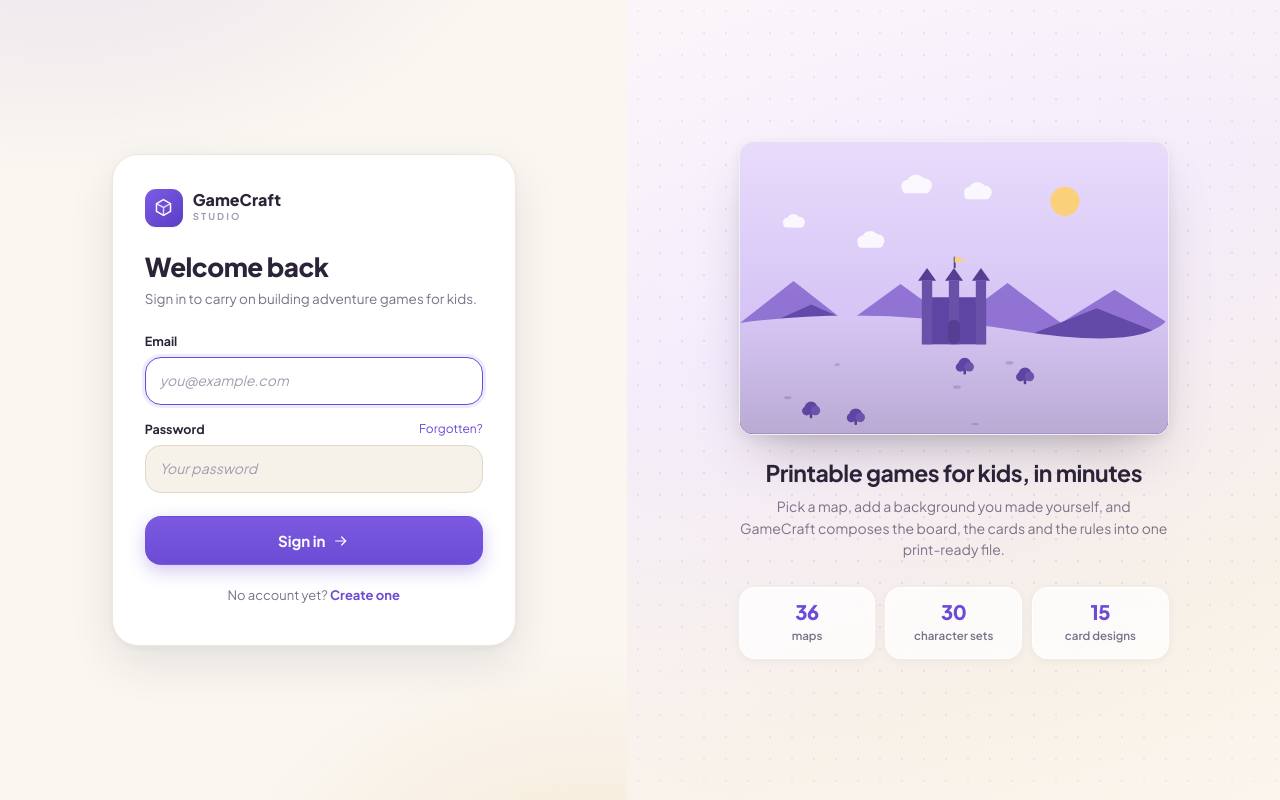
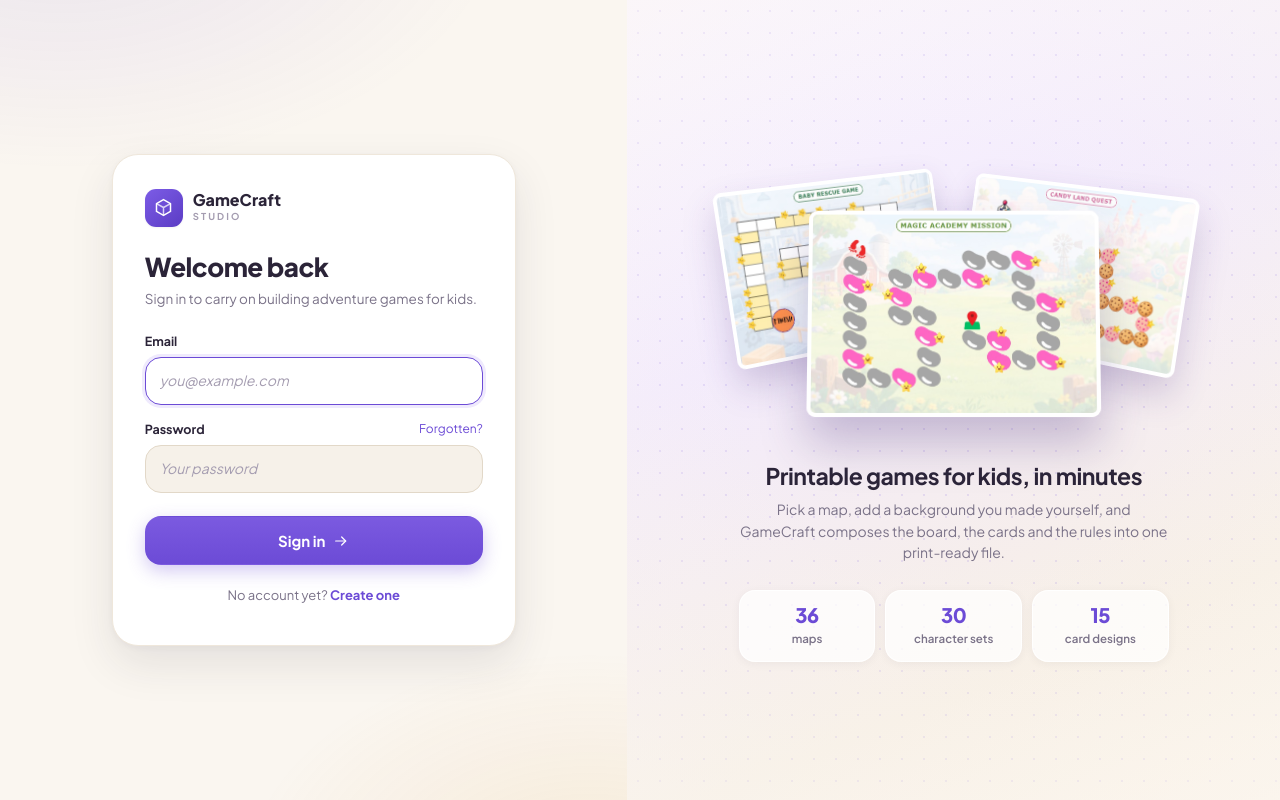
Before and after one commit to dzudzu0405/gamecraftstudio, a PHP site: page /gamecraft/login in a window 1280 px wide. Run offline with PHP 8.4, Linux system fonts and the light colour scheme; data that the repository does not hold is empty.

Commit message:
Three boards fanned in 3D on the sign-in page
The panel was Art::scene('magic') - the drawn purple hillside with a castle -
next to a line promising printable games for kids in minutes. It is three
finished boards now, fanned: Baby Rescue behind on the left, Candy Land behind
on the right, Magic Academy forward in the middle.

The depth is real rather than painted. A perspective on the container and a
rotateY on the two outer sheets, so their far edges actually recede; the front
one comes forward and tips back a few degrees on rotateX. Compositing the same
effect into a flat image would have meant fixing the size now and re-exporting
every time one of the boards changed. Each sheet gets a white edge, a rounded
corner and a shadow underneath, because what the studio makes is a printed
sheet and that is what these should look like.

The fan is about 119% as wide as the box it sits in, which is the number that
decides whether this works: the panel is hidden below 860px, and at 900px the
sheets clear its edges by 18 and 15 pixels. Measured, not guessed - the first
pass spread them 52% and left 10 and 6.

dashboard-hero.jpg was the same file as one of these, so it becomes
board-candy-land.jpg and the dashboard points at that. Art's import leaves
login.php with its last use.

Co-Authored-By: Claude Opus 5 <noreply@anthropic.com>

```diff
--- a/app/Views/auth/login.php
+++ b/app/Views/auth/login.php
@@ -4,7 +4,6 @@ use App\Core\Flash;
 use App\Core\Helper as H;
 use App\Core\Icon;
 use App\Core\Url;
-use App\Services\Art;
 use App\Services\GoogleAuth;
 
 $errors = Flash::errors();
@@ -90,7 +89,18 @@ $googleOn = GoogleAuth::isEnabled();
 
     <div class="auth__art">
         <div class="auth__art-inner">
-            <?= Art::scene('magic', 'login-art', 440, 300) ?>
+            <?php /* Three finished boards, fanned. The page is selling what the
+                     studio makes, and what it makes is a printed sheet - so they
+                     are drawn as sheets, with a white edge and a shadow under
+                     them, rather than as pictures in a frame. */ ?>
+            <div class="board-fan" aria-hidden="true">
+                <img class="board-fan__sheet board-fan__sheet--left"
+                     src="<?= Url::asset('img/board-baby-rescue.jpg') ?>" alt="">
+                <img class="board-fan__sheet board-fan__sheet--right"
+                     src="<?= Url::asset('img/board-candy-land.jpg') ?>" alt="">
+                <img class="board-fan__sheet board-fan__sheet--front"
+                     src="<?= Url::asset('img/board-magic-academy.jpg') ?>" alt="">
+            </div>
 
             <h2 class="mt-3" style="font-size:23px">Printable games for kids, in minutes</h2>
             <p class="muted mt-1">
--- a/app/Views/dashboard/index.php
+++ b/app/Views/dashboard/index.php
@@ -51,7 +51,7 @@ $steps = [
              kids; this is one, so it makes the claim better than a hillside
              with a castle on it did. */ ?>
     <div class="hero__art" aria-hidden="true">
-        <img src="<?= Url::asset('img/dashboard-hero.jpg') ?>" alt=""
+        <img src="<?= Url::asset('img/board-candy-land.jpg') ?>" alt=""
              width="1010" height="713">
     </div>
 </section>
--- a/app/bootstrap.php
+++ b/app/bootstrap.php
@@ -5,7 +5,7 @@
  */
 
 define('GC_ROOT', dirname(__DIR__));
-define('GC_VERSION', '1.2.5');
+define('GC_VERSION', '1.2.6');
 
 // --- Namespace autoloader (no Composer needed) ---
 spl_autoload_register(function (string $class): void {
--- a/assets/css/app.css
+++ b/assets/css/app.css
@@ -1240,6 +1240,66 @@ hr { border: 0; border-top: 1px solid var(--line); margin: 20px 0; }
 }
 .auth__stat span { font-size: 11.5px; color: var(--text-muted); font-weight: 600; }
 
+/* --------------------------------------------------------------------------
+   Three finished boards, fanned - the picture on the sign-in page
+   -------------------------------------------------------------------------- */
+
+/*
+ * The depth is real rather than painted: a perspective on the container and a
+ * rotateY on the two outer sheets, so their far edges actually recede. Painting
+ * the same effect into a flat image would have meant three fixed sizes and a
+ * re-export every time one of the boards changed.
+ *
+ * The height is the 300px the drawn scene used, so the heading below it does
+ * not move.
+ */
+.board-fan {
+  position: relative;
+  height: 300px;
+  perspective: 1100px;
+}
+
+/*
+ * A sheet of paper: white edge, soft shadow under it, and the corners rounded
+ * the way a printed card is cut. transform-origin sits at the centre so the
+ * two outer ones turn about their own middle rather than swinging out of the
+ * panel.
+ */
+.board-fan__sheet {
+  position: absolute;
+  top: 50%;
+  left: 50%;
+  width: 66%;
+  aspect-ratio: 1013 / 717;
+  border-radius: 9px;
+  border: 4px solid #FFFFFF;
+  box-shadow: 0 18px 36px rgba(72, 46, 122, .22);
+  object-fit: cover;
+  backface-visibility: hidden;
+}
+
+/*
+ * The outer two sit back and turn inwards; the front one comes forward and
+ * tips slightly, which is what stops the group reading as three flat rectangles
+ * laid on top of each other.
+ */
+.board-fan__sheet--left {
+  z-index: 1;
+  width: 60%;
+  transform: translate(-50%, -50%) translate3d(-48%, -14%, -90px) rotateY(30deg) rotate(-9deg);
+}
+.board-fan__sheet--right {
+  z-index: 2;
+  width: 60%;
+  transform: translate(-50%, -50%) translate3d(48%, -10%, -70px) rotateY(-30deg) rotate(9deg);
+}
+.board-fan__sheet--front {
+  z-index: 3;
+  width: 68%;
+  transform: translate(-50%, -50%) translate3d(0, 12%, 0) rotateX(6deg);
+  box-shadow: 0 26px 46px rgba(72, 46, 122, .28);
+}
+
 /* "or" rule between the password form and the Google button */
 .auth__divider {
   display: flex;
```
Also changed, not shown: assets/img/board-baby-rescue.jpg (added), assets/img/board-candy-land.jpg (renamed from assets/img/dashboard-hero.jpg), assets/img/board-magic-academy.jpg (added).
